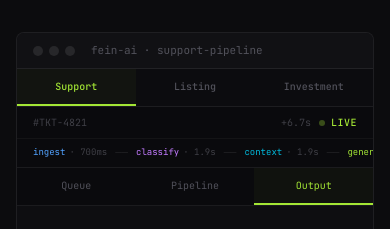
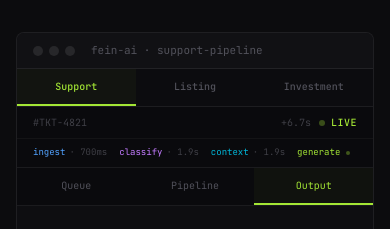
Before and after one commit to dillonfeinman/fein-landing, a Next.js app: page / in a window 390 px wide. Shown: the part 1020-1249 px from the top of the page. Built offline with nearby package versions, Linux system fonts and the light colour scheme.

Commit message:
Fix step chips scroll trap on mobile — wrap instead of overflow-x-auto

```diff
--- a/components/LiveDemo.tsx
+++ b/components/LiveDemo.tsx
@@ -400,32 +400,26 @@ export default function LiveDemo() {
             </div>
 
             {/* Row 2: step chips */}
-            <div className="flex items-center gap-0 px-4 py-1.5 overflow-x-auto min-h-[28px]">
+            <div className="flex flex-wrap items-center gap-x-3 gap-y-1 px-4 py-1.5 min-h-[28px]">
               {activeSteps.length === 0 ? (
                 <span className="text-[9px] text-[#27272a]" style={{ fontFamily: "var(--font-mono)" }}>no steps executed</span>
               ) : (
-                activeSteps.flatMap((step, idx) => {
-                  const chip = (
-                    <div key={step.stepIndex} className="flex items-center gap-1 shrink-0">
+                activeSteps.map((step) => (
+                  <div key={step.stepIndex} className="flex items-center gap-1">
                     <span className={`text-[9px] ${STEP_COLORS[step.stepName] ?? "text-[#52525b]"}`} style={{ fontFamily: "var(--font-mono)" }}>
                       {step.stepName}
                     </span>
                     {step.status === "complete" && step.latencyMs !== undefined ? (
                       <span className="text-[9px] text-[#3f3f46] tabular-nums" style={{ fontFamily: "var(--font-mono)" }}>· {formatMs(step.latencyMs)}</span>
                     ) : step.status === "running" ? (
-                        <span className="w-1 h-1 rounded-full bg-[#a3e635] animate-pulse-dot ml-1 shrink-0" />
+                      <span className="w-1 h-1 rounded-full bg-[#a3e635] animate-pulse-dot ml-0.5 shrink-0" />
                     ) : step.status === "waiting_approval" ? (
-                        <span className="text-[9px] text-yellow-400 ml-1" style={{ fontFamily: "var(--font-mono)" }}>· paused</span>
+                      <span className="text-[9px] text-yellow-400" style={{ fontFamily: "var(--font-mono)" }}>· paused</span>
                     ) : step.status === "failed" ? (
-                        <span className="text-[9px] text-red-400 ml-1" style={{ fontFamily: "var(--font-mono)" }}>· failed</span>
+                      <span className="text-[9px] text-red-400" style={{ fontFamily: "var(--font-mono)" }}>· failed</span>
                     ) : null}
                   </div>
-                  );
-                  const sep = idx < activeSteps.length - 1
-                    ? <span key={`sep-${step.stepIndex}`} className="text-[#27272a] text-[9px] mx-2 shrink-0" style={{ fontFamily: "var(--font-mono)" }}>──</span>
-                    : null;
-                  return sep ? [chip, sep] : [chip];
-                })
+                ))
               )}
             </div>
           </div>
```
Lines whose indentation alone changed are shown as unchanged.
